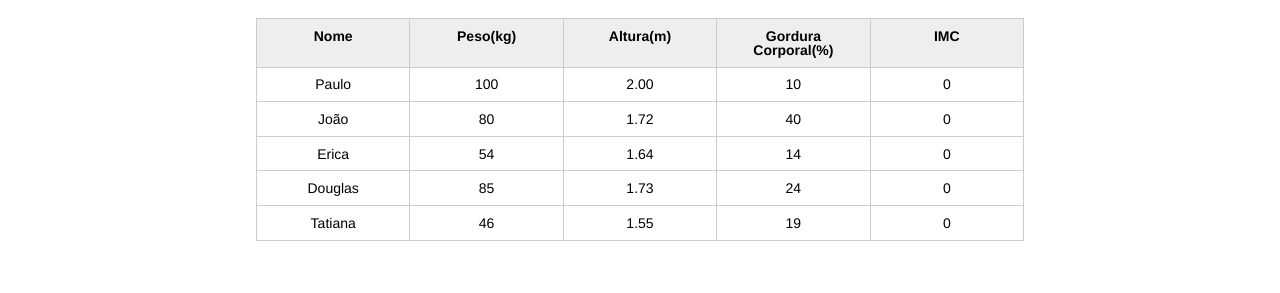
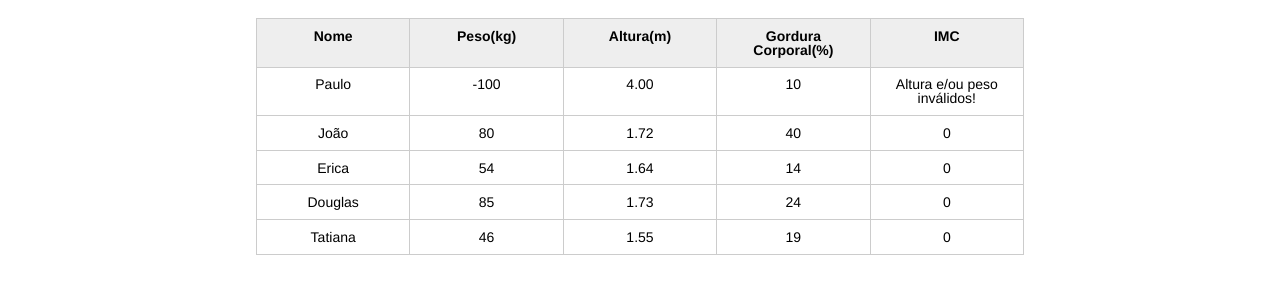
Before and after one commit to luisamarzinettepimentel/programacao-alura, a plain HTML site: page introducao-javascript/index.html in a window 1280 px wide. Shown: the part 123-416 px from the top of the page. Drawn offline with Linux system fonts and the light colour scheme.

Commit message:
Variáveis e Operadores  AULA 02 / ALUR FINAL

```diff
--- a/introducao-javascript/index.html
+++ b/introducao-javascript/index.html
@@ -31,8 +31,8 @@
 					<tbody id="tabela-pacientes" >
 						<tr class="paciente" id="primeiro-paciente">
 							<td class="info-nome">Paulo</td>
-							<td class="info-peso">100</td>
-							<td class="info-altura">2.00</td>
+							<td class="info-peso">-100</td>
+							<td class="info-altura">4.00</td>
 							<td class="info-gordura">10</td>
 							<td class="info-imc">0</td>
 						</tr>
--- a/introducao-javascript/js/principal.js
+++ b/introducao-javascript/js/principal.js
@@ -1,14 +1,38 @@
+
 var titulo = document.querySelector(".titulo");
 titulo.textContent = "Aparecida Nutricionista";
 
 var paciente = document.querySelector("#primeiro-paciente");
+
 var tdPeso = paciente.querySelector(".info-peso");
+var peso = tdPeso.textContent;
+
 var tdAltura = paciente.querySelector(".info-altura");
-
-var peso = tdPeso.textContent;
 var altura = tdAltura.textContent;
 
-console.log(paciente);
-console.log(tdPeso);
-console.log(peso);
-console.log(altura);
+// selecionando a coluna do IMC
+var tdImc = paciente.querySelector(".info-imc");
+
+var pesoEhValido = true;
+var alturaEhValida = true;
+
+//validacao do peso
+if (peso <= 0 || peso >= 1000) {
+    console.log("Peso inválido!");
+    tdImc.textContent = "Peso inválido!";
+    pesoEhValido = false;
+}
+
+//validacao da altura
+if (altura <= 0 || altura >= 3.00) {
+    console.log("Altura inválida!");
+    tdImc.textContent = "Altura inválida!";
+    alturaEhValida = false;
+}
+
+if (alturaEhValida && pesoEhValido) {
+    var imc = peso / (altura * altura);
+    tdImc.textContent = imc;
+} else {
+    tdImc.textContent = "Altura e/ou peso inválidos!"
+}
```
